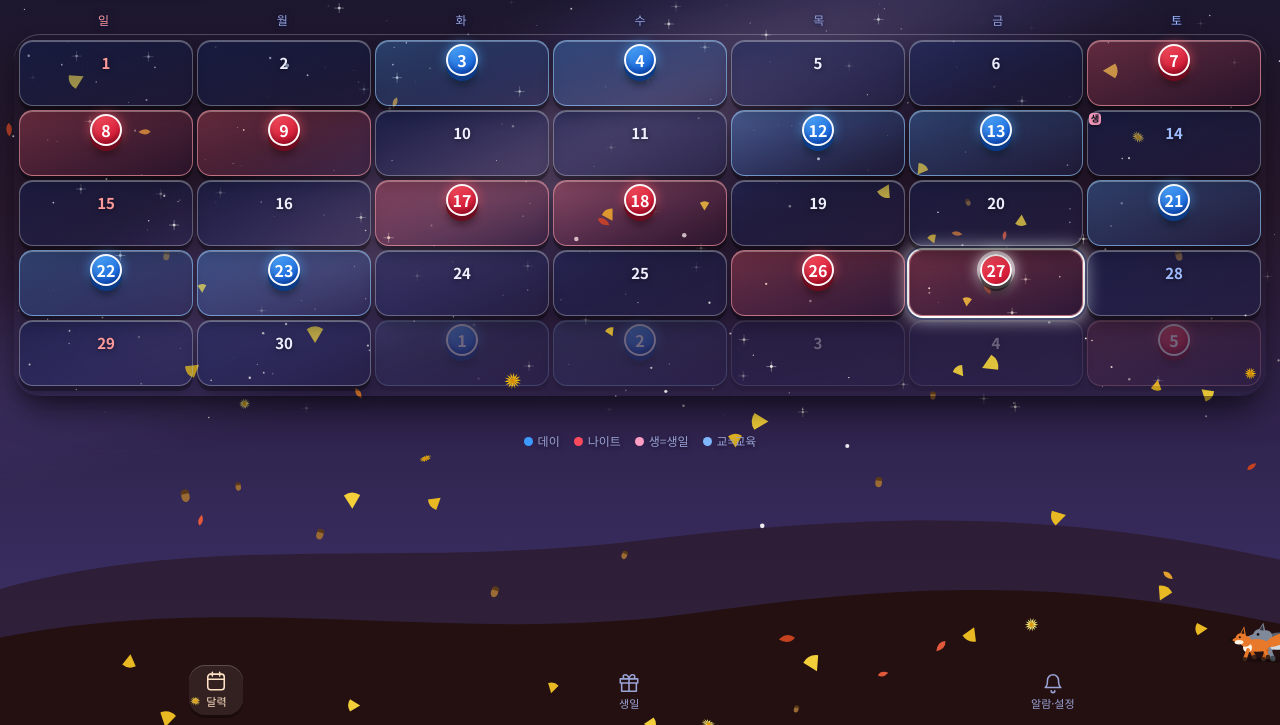
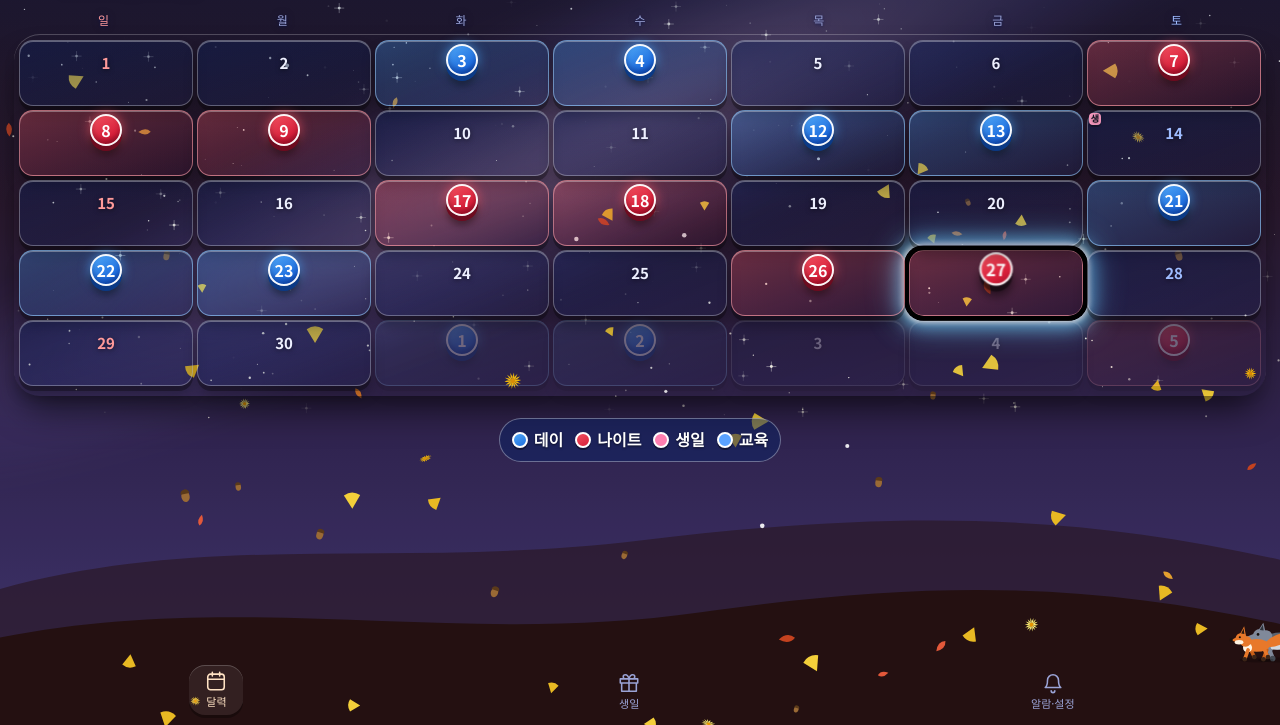
Before and after one commit to choijun4814/family-calendar, a plain HTML site: page index.html in a window 1280 px wide. Shown: the part 75-800 px from the top of the page. Drawn offline with Linux system fonts and the light colour scheme; animation ran at ten frames a second.

Commit message:
Add files via upload

```diff
--- a/index.html
+++ b/index.html
@@ -163,6 +163,59 @@ header .pill{background:rgba(20,45,110,.5)!important;color:#fff!important;border
 html body .gr .cell.sD .dn,html body .gr .cell.t.sD .dn{background-image:linear-gradient(150deg,#4fa6f5,#1f6fe0 70%,#124aa8)!important}
 html body .gr .cell.sN .dn,html body .gr .cell.t.sN .dn{background-image:linear-gradient(150deg,#f0505f,#d81f3a 70%,#a3122b)!important}
 html body .gr .cell.sD .dn,html body .gr .cell.sN .dn{text-shadow:none!important}
+
+/* 범례 크고 진하게 */
+html body .lg{flex-wrap:nowrap;gap:12px;justify-content:center;color:#fff;font-size:16px;font-weight:800;padding:9px 12px;margin:22px auto 0;width:max-content;max-width:100%;border-radius:999px;background:rgba(10,35,100,.5);border:1px solid rgba(255,255,255,.35);text-shadow:0 1px 2px rgba(0,0,0,.6);white-space:nowrap}
+html body .lg span{gap:6px}
+html body .lg i{width:16px;height:16px;border:2px solid #fff;box-shadow:0 2px 0 rgba(0,0,0,.4)}
+html body .lg span:nth-child(1) i{background:linear-gradient(150deg,#4fa6f5,#1f6fe0)!important}
+html body .lg span:nth-child(2) i{background:linear-gradient(150deg,#f0505f,#d81f3a)!important}
+html body .lg span:nth-child(3) i{background:#ff7fb0!important}
+html body .lg span:nth-child(4) i{background:#5aa2ff!important}
+
+/* 오늘 숫자: 앞으로 튀어나왔다 들어가기 (천천히 반복) */
+@keyframes popW{0%,100%{transform:translateY(-3px) scale(1);box-shadow:0 5px 0 rgba(0,0,0,.45),0 9px 7px rgba(0,0,0,.45),0 0 0 3px rgba(255,255,255,.55),0 0 14px 3px rgba(255,255,255,.7)}50%{transform:translateY(-6px) scale(1.11);box-shadow:0 7px 0 rgba(0,0,0,.42),0 14px 10px rgba(0,0,0,.42),0 0 0 3.5px rgba(255,255,255,.62),0 0 17px 4px rgba(255,255,255,.75)}}
+@keyframes popF{0%,100%{transform:translateY(0) scale(1);box-shadow:0 0 0 rgba(0,0,0,0)}50%{transform:translateY(-2.5px) scale(1.125);box-shadow:0 4px 0 rgba(0,0,0,.3),0 7px 5px rgba(0,0,0,.35)}}
+html body .gr .cell.t.sD .dn,html body .gr .cell.t.sN .dn{animation:popW 2.8s ease-in-out infinite}
+html body .gr .cell.t:not(.sD):not(.sN) .dn{animation:popF 2.8s ease-in-out infinite}
+@media (prefers-reduced-motion:reduce){html body .gr .cell.t .dn{animation:none!important}}
+
+/* 오늘 테두리: 흰색 → 연두색 */
+html body .gr .cell.t{box-shadow:0 0 0 3px #7dff6a,0 0 0 5px rgba(0,80,20,.45),0 0 16px 5px rgba(255,200,60,.55),0 6px 0 rgba(0,0,0,.25)}
+html body .gr .cell.t:not(.sD):not(.sN) .dn{background:#7dff6a;color:#0b3a10!important}
+html body .gr .cell.t.sD .dn,html body .gr .cell.t.sN .dn{border-color:#7dff6a}
+@keyframes popW{0%,100%{transform:translateY(-3px) scale(1);box-shadow:0 5px 0 rgba(0,0,0,.45),0 9px 7px rgba(0,0,0,.45),0 0 0 3px rgba(125,255,106,.65),0 0 14px 3px rgba(125,255,106,.6)}50%{transform:translateY(-6px) scale(1.11);box-shadow:0 7px 0 rgba(0,0,0,.42),0 14px 10px rgba(0,0,0,.42),0 0 0 3.5px rgba(125,255,106,.8),0 0 17px 4px rgba(125,255,106,.75)}}
+
+/* 오늘 테두리: 연한 무지개 */
+html body .gr .cell.t{box-shadow:0 6px 0 rgba(0,0,0,.25),0 0 14px rgba(255,255,255,.22)}
+html body .gr .cell.t::after{content:"";position:absolute;inset:-4px;border-radius:18px;padding:3px;pointer-events:none;background:conic-gradient(from 0deg,#ffb3c1,#ffd3a3,#fff3a8,#bdf2b5,#a8e6ff,#b8bcff,#e2b5ff,#ffb3c1);opacity:.85;-webkit-mask:linear-gradient(#000 0 0) content-box,linear-gradient(#000 0 0);-webkit-mask-composite:xor;mask-composite:exclude}
+html body .gr .cell.t:not(.sD):not(.sN) .dn{background:linear-gradient(90deg,#ffc2cf,#ffe3b8,#fff6b8,#c9f5c2,#b8ecff,#cdd0ff,#ebc9ff);color:#1b2a6b!important}
+html body .gr .cell.t.sD .dn,html body .gr .cell.t.sN .dn{border-color:rgba(255,255,255,.95)}
+@keyframes popW{0%,100%{transform:translateY(-3px) scale(1);box-shadow:0 5px 0 rgba(0,0,0,.45),0 9px 7px rgba(0,0,0,.45)}50%{transform:translateY(-6px) scale(1.11);box-shadow:0 7px 0 rgba(0,0,0,.42),0 14px 10px rgba(0,0,0,.42)}}
+
+/* 오늘 무지개 테두리 진하게 */
+html body .gr .cell.t::after{inset:-5px;padding:4px;border-radius:19px;opacity:1;background:conic-gradient(from 0deg,#ff2d55,#ff8a00,#ffe600,#22d65a,#00b4ff,#3d4dff,#b23dff,#ff2d55);filter:drop-shadow(0 0 5px rgba(255,255,255,.55))}
+html body .gr .cell.t:not(.sD):not(.sN) .dn{background:linear-gradient(90deg,#ff5d7e,#ffa33a,#ffe94a,#4fe083,#35c4ff,#6b78ff,#c066ff);color:#fff!important;text-shadow:0 1px 2px rgba(0,0,0,.5)}
+
+/* 오늘 무지개 테두리 아주 진하게 */
+html body .gr .cell.t::after{inset:-6px;padding:5px;border-radius:20px;background:conic-gradient(from 0deg,#e6002e,#ff6200,#ffc800,#00b037,#0070ff,#2a14d4,#9000d6,#e6002e);filter:drop-shadow(0 2px 3px rgba(0,0,0,.55))}
+html body .gr .cell.t:not(.sD):not(.sN) .dn{background:linear-gradient(90deg,#e6002e,#ff6200,#f0b400,#00b037,#0070ff,#2a14d4,#9000d6)}
+
+/* 오늘 무지개 테두리 최대 진하게 */
+html body .gr .cell.t::after{inset:-7px;padding:6px;border-radius:21px;background:conic-gradient(from 0deg,#ff0000,#ff7a00,#ffee00,#00e000,#0090ff,#0000ff,#b000ff,#ff0000);filter:saturate(1.8) contrast(1.15) drop-shadow(0 2px 3px rgba(0,0,0,.6))}
+html body .gr .cell.t:not(.sD):not(.sN) .dn{background:linear-gradient(90deg,#ff0000,#ff7a00,#f5d800,#00c800,#0090ff,#0000ff,#b000ff)}
+
+/* 오늘 테두리: 빛이 나는 검정 */
+html body .gr .cell.t::after{inset:-6px;padding:5px;border-radius:20px;background:#000;filter:drop-shadow(0 0 4px #fff) drop-shadow(0 0 10px rgba(130,210,255,.95));animation:glowB 2.8s ease-in-out infinite}
+@keyframes glowB{0%,100%{filter:drop-shadow(0 0 3px #fff) drop-shadow(0 0 8px rgba(130,210,255,.8))}50%{filter:drop-shadow(0 0 6px #fff) drop-shadow(0 0 16px rgba(130,210,255,1))}}
+html body .gr .cell.t:not(.sD):not(.sN) .dn{background:#000;color:#fff!important;text-shadow:0 0 6px #fff,0 0 12px rgba(130,210,255,.9);box-shadow:0 0 10px rgba(130,210,255,.9)}
+@media (prefers-reduced-motion:reduce){html body .gr .cell.t::after{animation:none}}
+
+/* 빛나는 검정: 마스크 때문에 안 보이던 빛을 별도 레이어로 */
+html body .gr .cell.t::after{filter:none;animation:none}
+html body .gr .cell.t::before{content:"";position:absolute;inset:-6px;border-radius:20px;pointer-events:none;box-shadow:0 0 5px 2px #fff,0 0 16px 6px rgba(120,215,255,.95),0 0 30px 10px rgba(120,215,255,.55);animation:glowB2 2.8s ease-in-out infinite}
+@keyframes glowB2{0%,100%{opacity:.65}50%{opacity:1}}
+@media (prefers-reduced-motion:reduce){html body .gr .cell.t::before{animation:none}}
 </style></head><body>
 <svg width="0" height="0" style="position:absolute"><defs>
 <symbol id="i-cal"><rect x="3" y="4.5" width="18" height="17" rx="3"/><path d="M16 2.5v4M8 2.5v4M3 10h18"/></symbol>
@@ -176,7 +229,7 @@ html body .gr .cell.sD .dn,html body .gr .cell.sN .dn{text-shadow:none!important
 <header><p class="mu" id="bn"></p><div><button class="ar" id="pv">‹</button><h1 id="ym"></h1><button class="ar" id="nx">›</button></div><button class="pill" id="tdy">오늘</button></header>
 <main>
 <section id="v-cal"><div class="wk"><div style="color:var(--r)">일</div><div>월</div><div>화</div><div>수</div><div>목</div><div>금</div><div style="color:var(--b)">토</div></div><div class="gr" id="gr"></div>
-<div class="lg"><span><i style="background:#3d9bff"></i>데이</span><span><i style="background:#ff4a5e"></i>나이트</span><span><i style="background:#ff9ec4"></i>생=생일</span><span><i style="background:#7fb7ff"></i>교=교육</span></div></section>
+<div class="lg"><span><i style="background:#3d9bff"></i>데이</span><span><i style="background:#ff4a5e"></i>나이트</span><span><i style="background:#ff9ec4"></i>생일</span><span><i style="background:#7fb7ff"></i>교육</span></div></section>
 <section id="v-bd" hidden></section><section id="v-set" hidden></section>
 </main>
 <button class="cx" id="cx" aria-label="닫기">✕</button><p id="hint">아래 메뉴를 누르면 다시 열려요</p><nav><button data-v="cal" class="on"><svg class="ic" viewBox="0 0 24 24"><use href="#i-cal"/></svg>달력</button><button data-v="bd"><svg class="ic" viewBox="0 0 24 24"><use href="#i-gift"/></svg>생일</button><button data-v="set"><svg class="ic" viewBox="0 0 24 24"><use href="#i-bell"/></svg>알람·설정</button></nav>
@@ -355,6 +408,7 @@ c.fillStyle='#48a048';c.beginPath();c.ellipse(-6,-3.2,5.5,3.2,.3,0,6.3);c.fill()
 c.fillStyle='#5cb85c';c.beginPath();c.arc(4.5,-12.2,3.2,0,6.3);c.fill();c.fillStyle='#fff';c.beginPath();c.arc(5,-12.4,2,0,6.3);c.fill();c.fillStyle='#111';c.beginPath();c.arc(5.6,-12.4,1,0,6.3);c.fill();
 c.strokeStyle='#2c6a2c';c.lineWidth=1;c.beginPath();c.arc(5,-7.5,3.6,.3,1.5);c.stroke();c.restore()}
 function spawn(){const pool=(cs==='n'?GN:G)[cm].filter(e=>!an.some(a=>a.e===e));if(!pool.length)return;const e=pool[Math.random()*pool.length|0],d=Math.random()<.5?1:-1,sp=SLOW.has(e)?.25+Math.random()*.15:HOP.has(e)?.7+Math.random()*.4:.6+Math.random()*.5;an.push({e,dir:d,sp,x:d>0?-50:W+50,ph:Math.random()*6,pause:0})}
+
 function ground(b,dt,t){if(an.length<(cs==='n'?2:3)&&Math.random()<.02*dt)spawn();const gy=H-NH+3;
 for(let i=an.length-1;i>=0;i--){const a=an[i];
 if(a.pause>0)a.pause-=dt;else{a.x+=a.dir*a.sp*dt;a.ph+=(HOP.has(a.e)?.14:.2)*dt;if(Math.random()<.0025*dt)a.pause=80+Math.random()*140}
```
